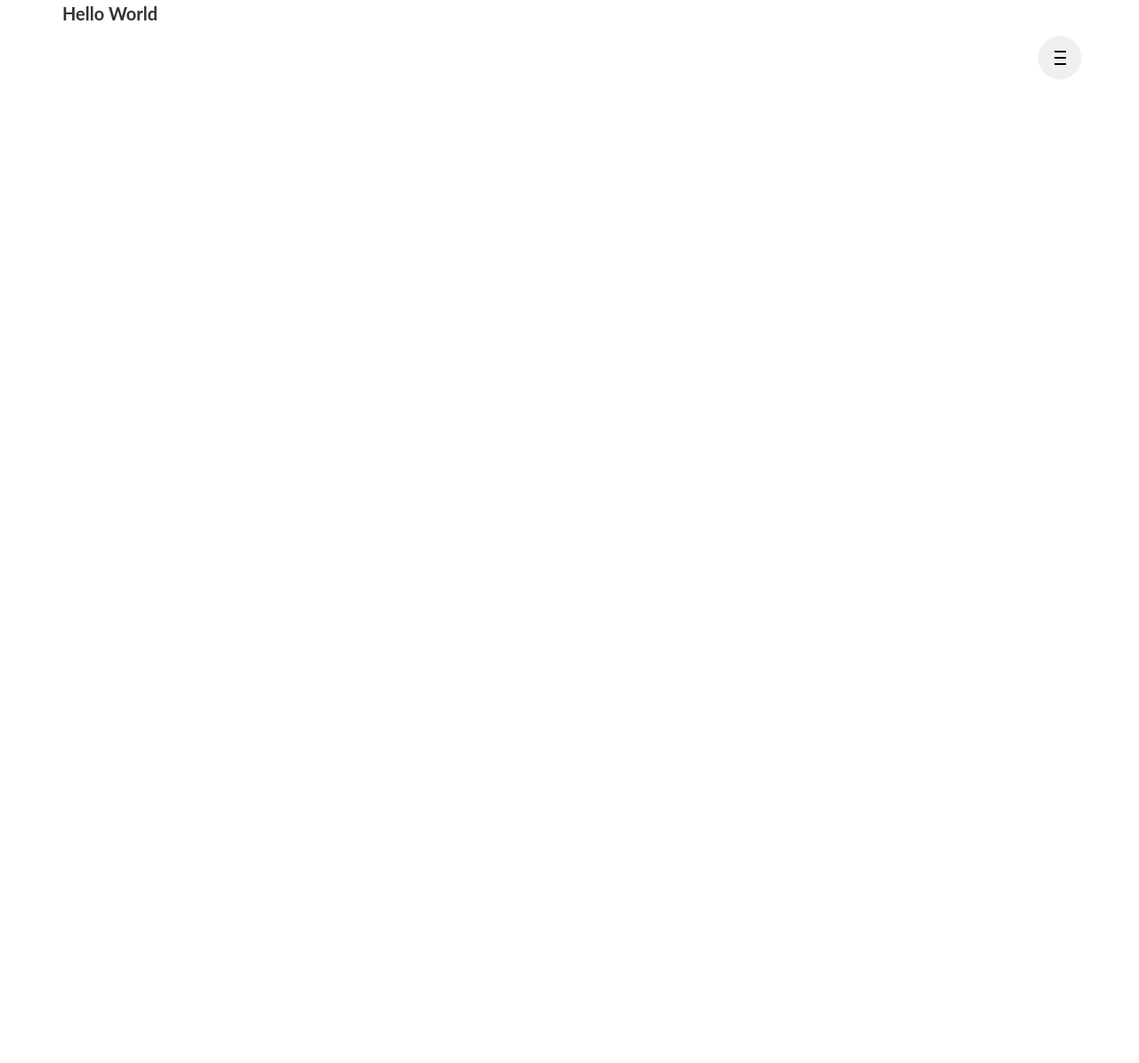
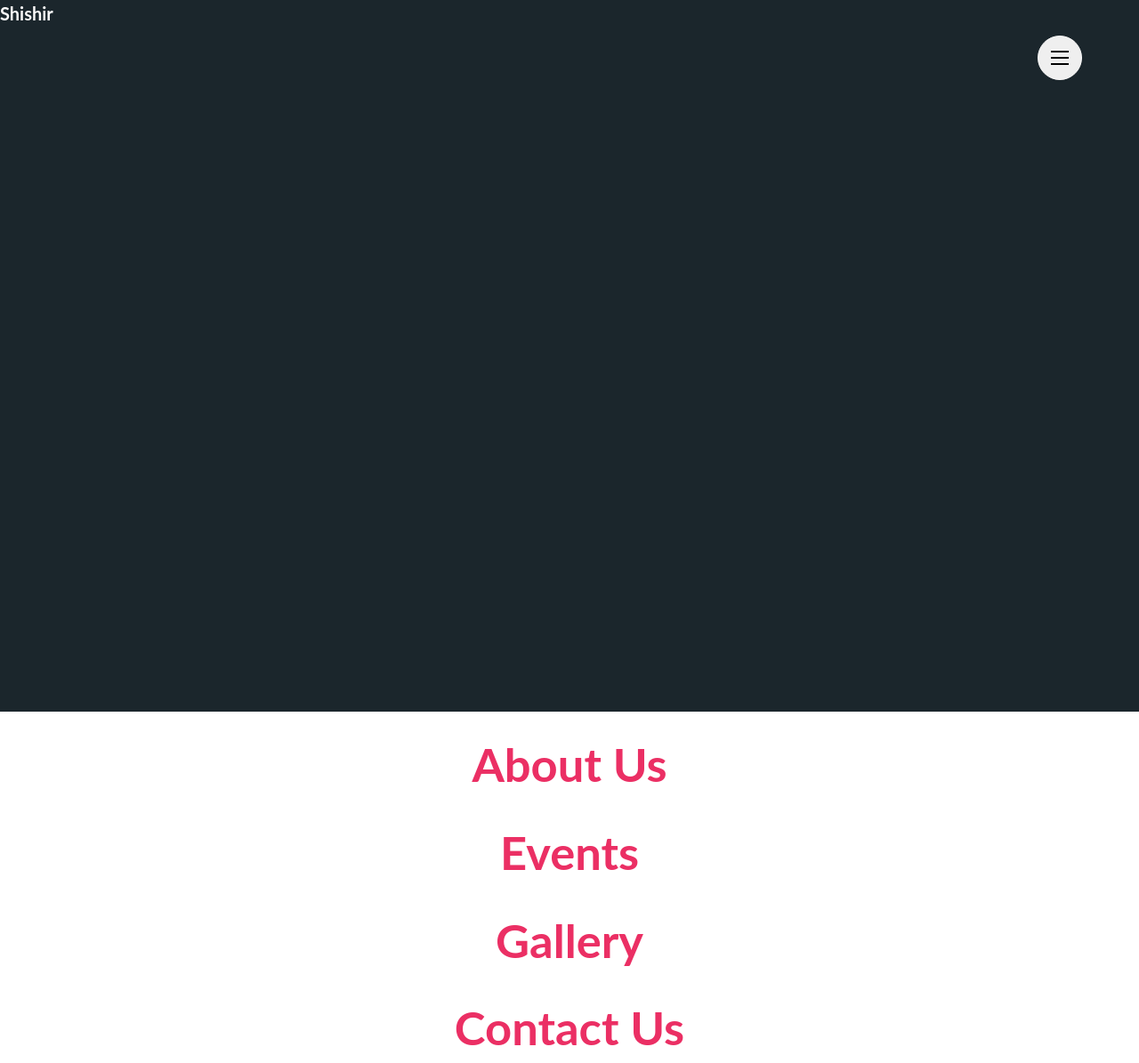
Before and after one commit to NIT-Meghalaya/Shishir-2020, a Next.js app: page / in a window 1280 px wide. Shown: the whole page at 89% size. Before the commit the page ends 800 px from the top, so only its background shows below. Built offline with nearby package versions, Linux system fonts and the light colour scheme.

Commit message:
Basic Header Setup along with check for Secondary-Header Component

```diff
--- a/pages/_app.js
+++ b/pages/_app.js
@@ -1,5 +1,4 @@
 import App from "next/app";
-import theme from "../theme";
 import Nav from "../ui/nav/nav";
 
 export default class MyApp extends App {
--- a/pages/index.js
+++ b/pages/index.js
@@ -1,6 +1,7 @@
 import fetch from "isomorphic-unfetch";
 import "../public/static/styles/index.scss";
-
+import Header from '../ui/header/header';
+import SecondaryHeading from '../ui/secondary-heading/secondary-heading';
 class App extends React.Component {
   constructor(props) {
     super(props);
@@ -9,9 +10,11 @@ class App extends React.Component {
   render() {
     return (
       <React.Fragment>
-        <div className="container">
-          <h1>Hello World</h1>
-        </div>
+        <Header></Header>
+        <SecondaryHeading title="About Us" />
+        <SecondaryHeading title="Events" />
+        <SecondaryHeading title="Gallery" />
+        <SecondaryHeading title="Contact Us" />
       </React.Fragment>
     );
   }
--- a/sass/base/_typography.scss
+++ b/sass/base/_typography.scss
@@ -31,8 +31,3 @@
     font-size: 1.8rem;
   }
 }
-
-.tertiary-heading {
-  font-size: 1.5rem;
-  color: $text-color;
-}
--- a/sass/base/_utilities.scss
+++ b/sass/base/_utilities.scss
@@ -16,3 +16,11 @@
 .u-margin-top-large{
     margin-top:6rem !important;
 }
+
+.container{
+    max-width:114rem;
+    margin:0 auto;
+    @include respond(phone){
+        width:90%;
+    }
+}
--- a/theme.js
+++ /dev/null
@@ -1,14 +0,0 @@
-const theme = {
-  colors: {
-    primary: "#ffffff",
-    secondary: "#f3f3f3",
-    tertiary: "#e5e5e5",
-    accent: "#000000"
-  },
-  fonts: {
-    primary: "#f1f1f1",
-    secondary: "#000"
-  }
-};
-
-export default theme;
--- a/ui/header/header.js
+++ b/ui/header/header.js
@@ -0,0 +1,10 @@
+import React from 'react';
+import './header.styles.scss'
+ const Header = (props) => (
+  <header className="header">
+    <div className="hero__box">
+      <h1 >Shishir</h1>
+    </div>
+  </header>
+);
+export default Header;
--- /dev/null
+++ b/ui/header/header.styles.scss
@@ -0,0 +1,10 @@
+@import '../../sass/styles.scss';
+
+.header{
+  min-height:100vh;
+  background:$color-background-dark;
+}
+
+.hero__box{
+  color:$color-grey-light-1;
+}
--- a/ui/nav/nav.scss
+++ b/ui/nav/nav.scss
@@ -46,7 +46,7 @@
     margin: 0 auto;
     background: #000;
     height: 0.2rem;
-    width: 1.3rem;
+    width: 2rem;
     margin: 0.5rem auto;
   }
 }
--- /dev/null
+++ b/ui/secondary-heading/secondary-heading.js
@@ -0,0 +1,9 @@
+import React from 'react';
+import './secondary-heading.styles.scss';
+const SecondaryHeading = ({ title }) => (
+  <div className="secondary-heading">
+    <h2>{title}</h2>
+  </div>
+);
+
+export default SecondaryHeading;
--- /dev/null
+++ b/ui/secondary-heading/secondary-heading.styles.scss
@@ -0,0 +1 @@
+@import '../../sass/styles.scss';
```
Also changed, not shown: 1 other file (tests, documents, lock files or other folders).
